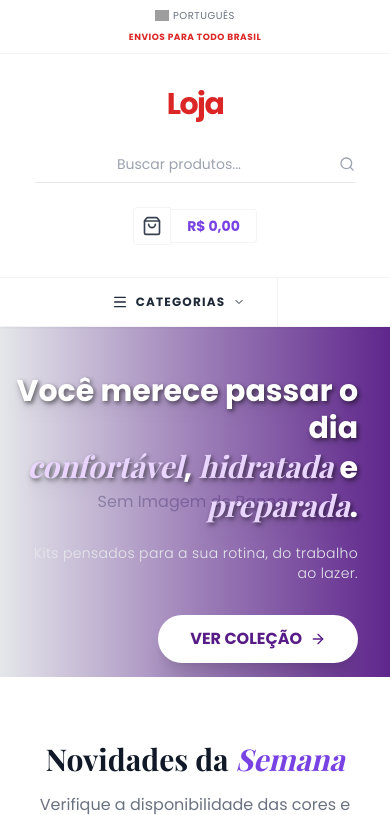
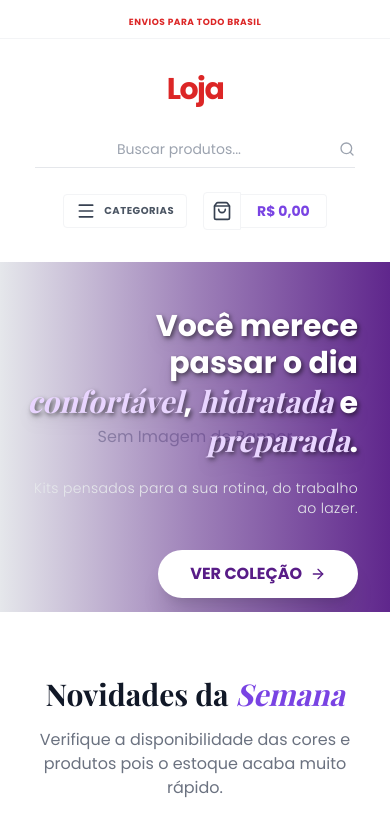
Before and after one commit to leanttro/lojaleanttro, a Flask app: page /presentes/ in a window 390 px wide. Shown: the top 815 px of the page. Run offline with Flask 3, Linux system fonts and the light colour scheme; data that the repository does not hold is empty; some libraries are stand-ins or nearby versions; some web fonts are replaced; grey boxes are pictures that could not be loaded.

Commit message:
Update index.html

```diff
--- a/templates/index.html
+++ b/templates/index.html
@@ -30,7 +30,6 @@
             .category-dropdown:hover .dropdown-menu { display: block; }
         }
 
-        /* Slider/Banner antigo mantido apenas para compatibilidade de classes, se necessário */
         .slider-container { position: relative; overflow: hidden; height: 500px; }
         .slide { position: absolute; width: 100%; height: 100%; background-size: cover; background-position: center; transition: opacity 0.8s ease-in-out; opacity: 0; display: flex; align-items: center; }
         .slide.active { opacity: 1; }
@@ -50,7 +49,7 @@
     <div class="border-b border-gray-100 py-2 text-[10px] uppercase tracking-wider text-gray-500 bg-white">
         <div class="container mx-auto px-4 flex flex-col md:flex-row justify-center md:justify-between items-center gap-2 md:gap-0 text-center md:text-left">
             <div class="flex items-center space-x-4">
-                <div class="flex items-center space-x-1 cursor-pointer">
+                <div class="hidden md:flex items-center space-x-1 cursor-pointer">
                     <img src="https://flagcdn.com/w20/br.png" width="14" alt="Brasil">
                     <span>Português</span>
                 </div>
@@ -92,6 +91,26 @@
             </div>
 
             <div class="flex justify-center md:justify-end items-center space-x-4 order-3 md:order-3">
+
+                <div class="relative md:hidden">
+                    <button onclick="toggleMobileCat()" class="flex items-center gap-2 border border-gray-100 rounded px-3 py-1.5 hover:bg-gray-50 group">
+                        <i data-lucide="menu" class="w-5 h-5 text-gray-700"></i>
+                        <span class="text-[10px] font-bold uppercase tracking-wider text-gray-600">Categorias</span>
+                    </button>
+                    <div id="cat-menu-list" class="hidden absolute top-full right-0 mt-2 w-56 bg-white shadow-2xl border border-gray-100 z-50 rounded-lg overflow-hidden">
+                        <ul class="py-2 text-sm text-gray-600 text-left">
+                            <li class="px-5 py-3 hover:bg-gray-50 border-b border-gray-50 bg-gray-50/50">
+                                <a href="/presentes/" class="block font-bold uppercase text-xs tracking-wider text-theme">Ver Todos</a>
+                            </li>
+                            {% for cat in categorias|sort(attribute='nome') %}
+                            <li class="px-5 py-3 hover:bg-gray-50 border-b border-gray-50 last:border-0 hover:text-theme transition-colors">
+                                <a href="/presentes/?categoria={{ cat.id }}" class="block">{{ cat.nome }}</a>
+                            </li>
+                            {% endfor %}
+                        </ul>
+                    </div>
+                </div>
+
                 <button onclick="toggleCart()" class="flex items-center group cursor-pointer justify-center">
                     <div class="relative p-2 border border-gray-100 rounded-l group-hover:bg-gray-50 transition-colors">
                         <i data-lucide="shopping-bag" class="w-5 h-5 text-gray-700"></i>
@@ -105,16 +124,16 @@
         </div>
     </div>
 
-    <nav class="border-y border-gray-100 sticky top-0 bg-white z-40 shadow-sm">
+    <nav class="hidden md:block border-y border-gray-100 sticky top-0 bg-white z-40 shadow-sm">
         <div class="container mx-auto px-4 flex items-center justify-center">
 
-            <div class="relative category-dropdown border-r border-gray-100 py-4 pr-8 md:pr-12 cursor-pointer hover:text-theme transition-colors" onclick="toggleMobileCat()">
+            <div class="relative category-dropdown border-r border-gray-100 py-4 pr-8 md:pr-12 cursor-pointer hover:text-theme transition-colors">
                 <div class="flex items-center space-x-2 font-bold uppercase text-xs tracking-widest">
                     <i data-lucide="menu" class="w-4 h-4"></i>
                     <span>Categorias</span>
                     <i data-lucide="chevron-down" class="w-3 h-3"></i>
                 </div>
-                <div id="cat-menu-list" class="dropdown-menu hidden absolute top-full left-0 w-64 bg-white shadow-2xl border border-gray-100 z-50">
+                <div class="dropdown-menu hidden absolute top-full left-0 w-64 bg-white shadow-2xl border border-gray-100 z-50">
                     <ul class="py-2 text-sm text-gray-600">
                         <li class="px-6 py-3 hover:bg-gray-50 border-b border-gray-50 hover:text-theme transition-colors bg-gray-50/50">
                             <a href="/presentes/" class="block font-bold uppercase text-xs tracking-wider">Todos os Produtos</a>
@@ -155,7 +174,7 @@
             <div class="max-w-lg text-right text-white pr-4 md:pr-12 mt-8 md:mt-12">
 
                 <h2 class="text-3xl md:text-5xl font-bold leading-tight mb-4 drop-shadow-lg" style="text-shadow: 2px 2px 4px rgba(0,0,0,0.5);">
-                    Você merece passar o dia <br>
+                    Você merece <span class="whitespace-nowrap">passar o dia</span> <br>
                     <span class="text-purple-200 italic font-serif-display">confortável</span>,
                     <span class="text-purple-200 italic font-serif-display">hidratada</span> e
                     <span class="text-purple-200 italic font-serif-display">preparada</span>.
```
